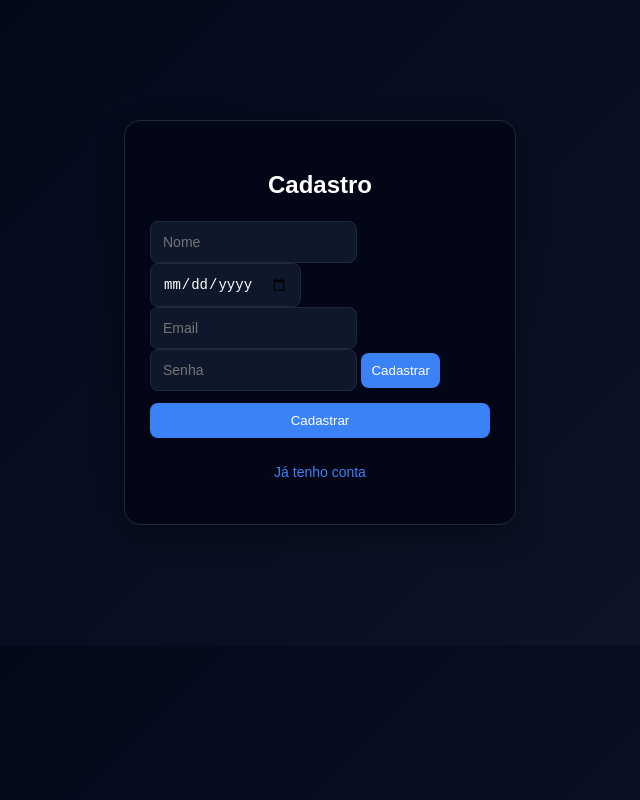
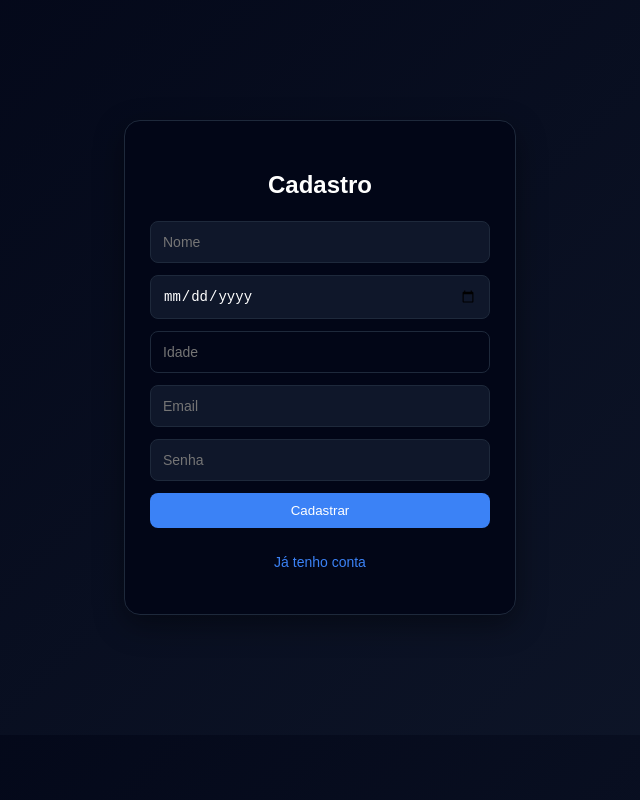
Before and after one commit to fabio2307/projeto_sass_propaganda, a website: page index.html in a window 1280 px wide. Both pictures are taken after a click on the element "Criar conta". Shown: the whole page, without its empty margins (320-960 px from the left). Drawn offline with Linux system fonts and the light colour scheme.

Commit message:
corrigindo limpeza de campos de cadastro e css 129

```diff
--- a/index.html
+++ b/index.html
@@ -19,27 +19,25 @@
         <button id="btnLogin">Entrar</button>
         <p onclick="showRegister()" class="link">Criar conta</p>
     </div>
-
     <div class="center-box hidden" id="registerBox">
         <h2>Cadastro</h2>
 
         <form id="formRegister" onsubmit="event.preventDefault(); register();">
 
-            <input type="text" id="registerName" placeholder="Nome" required />
+            <input id="registerName" type="text" placeholder="Nome" required>
 
-            <input type="date" id="registerBirth" required />
+            <input id="registerBirth" type="date" required onchange="calcularIdade()">
 
-            <input type="email" id="registerEmail" placeholder="Email" required />
+            <input id="registerAge" type="number" placeholder="Idade" readonly>
 
-            <input type="password" id="registerPassword" placeholder="Senha" required />
+            <input id="registerEmail" type="email" placeholder="Email" required>
 
-            <button type="submit">
-                Cadastrar
-            </button>
+            <input id="registerPassword" type="password" placeholder="Senha" required>
+
+            <button type="submit">Cadastrar</button>
 
         </form>
 
-        <button onclick="register()">Cadastrar</button>
         <p onclick="showLogin()" class="link">Já tenho conta</p>
     </div>
 
--- a/styles.css
+++ b/styles.css
@@ -100,6 +100,31 @@ body {
   font-size: 12px;
   display: flex;
   justify-content: space-between;
+}
+
+/* FORM DO CADASTRO */
+#formRegister {
+  display: flex;
+  flex-direction: column;
+  gap: 12px;
+}
+
+/* INPUTS DO CADASTRO */
+#formRegister input {
+  width: 100%;
+  box-sizing: border-box;
+}
+
+/* BOTÃO DO CADASTRO */
+#formRegister button {
+  width: 100%;
+}
+
+/* IDADE (visual mais suave) */
+#registerAge {
+  background: #020617;
+  color: #94a3b8;
+  cursor: not-allowed;
 }
 
 input {
```
